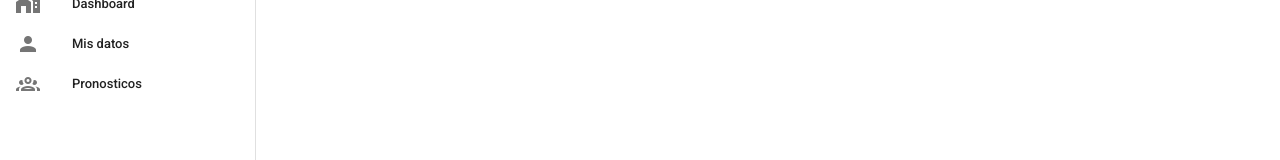
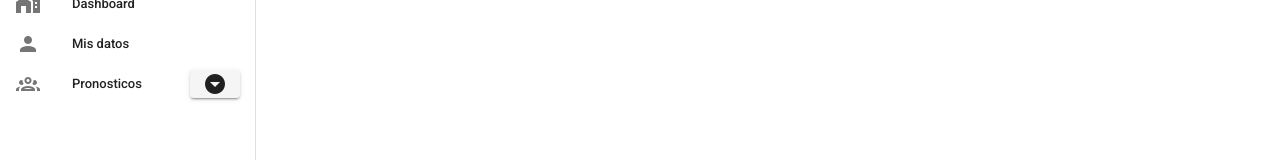
Before and after one commit to arleyberrio/DaIA, a Vue app: page / in a window 1280 px wide. Shown: the part 145-305 px from the top of the page. Built offline with nearby package versions, Linux system fonts and the light colour scheme.

Commit message:
listaItems

```diff
--- a/src/components/barraLateral.vue
+++ b/src/components/barraLateral.vue
@@ -31,6 +31,30 @@
           <v-list-item-content>
             <v-list-item-title>{{ item.title }}</v-list-item-title>
           </v-list-item-content>
+            <div v-if="item.title=='Pronosticos'">
+                <v-menu offset-y>
+                  <template v-slot:activator="{ on }">
+                    <v-btn
+                      small
+                      v-bind="attrs"
+                      v-on="on"
+                      >
+                        <v-icon>mdi-arrow-down-drop-circle</v-icon>
+                    </v-btn>
+                  </template>
+                  <v-list class="overflow-y-auto">
+                  <v-list-tile
+                    v-for="(item, index) in items2"
+                    :key="index"
+                    @click="saludar"
+                  >
+
+                    <v-list-tile-title>{{ item.title }}</v-list-tile-title>
+                    </v-list-tile>
+
+                  </v-list>
+                  </v-menu>
+            </div>
         </v-list-item>
       </v-list>
       <v-divider class="mt-15"></v-divider>
@@ -42,7 +66,6 @@
           <v-list-item-icon>
             <v-icon>{{ item.icon }}</v-icon>
           </v-list-item-icon>
-
           <v-list-item-content>
             <v-list-item-title>{{ item.title }}</v-list-item-title>
           </v-list-item-content>
@@ -64,8 +87,22 @@
           { title: 'Perfil', icon: 'mdi-home-city' },
           { title: 'Soporte', icon: 'mdi-account' },
           { title: 'Configuración', icon: 'mdi-account-group-outline' },
+        ],items2: [
+          { title: 'Ventas', icon: 'mdi-home-city' },
+          { title: 'Inventario', icon: 'mdi-account' },
+          { title: 'Agregar', icon: 'mdi-account-group-outline' },
         ],
       }
     },
+    methods: {
+    saludar: function (event) {
+      // `this` dentro de los métodos apunta a la instancia de Vue
+      alert('Hola ')
+      // `evento` es el evento DOM nativo
+      if (event) {
+        alert(event.target.tagName)
+      }
+    }
+  }
   }
 </script>
```
